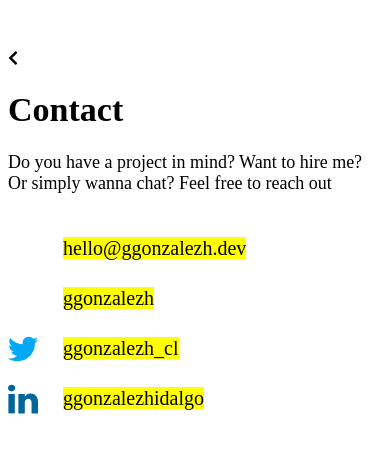
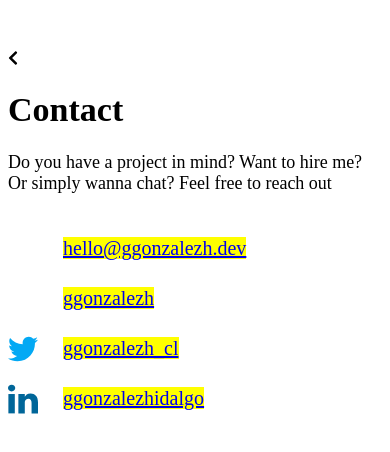
Before and after one commit to ggonzalezh/ggonzalezh-web, a Next.js app: page /Contact/Index in a window 390 px wide. Shown: the top 452 px of the page. Built offline with nearby package versions, Linux system fonts and the light colour scheme.

Commit message:
Test phone

```diff
--- a/components/Footer/Index.tsx
+++ b/components/Footer/Index.tsx
@@ -9,7 +9,6 @@
       <Layout>
         <Footer>
           <div style={{ textAlign: 'center' }}>
-            {' '}
             © {year} Guillermo González | All rights reserved
           </div>
         </Footer>
--- a/pages/Contact/Index.tsx
+++ b/pages/Contact/Index.tsx
@@ -46,7 +46,11 @@
                 <Image width={30} height={30} src={Email} />
               )}
               <span>
-                <mark>hello@ggonzalezh.dev</mark>
+                <mark>
+                  <a href={'mailto:hello@ggonzalezh.dev'}>
+                    hello@ggonzalezh.dev
+                  </a>
+                </mark>
               </span>
             </ContactDiv>
             <ContactDiv>
@@ -56,19 +60,37 @@
                 <Image width={30} height={30} src={Github} />
               )}
               <span>
-                <mark>ggonzalezh</mark>
+                <mark>
+                  <a href={'https://github.com/ggonzalezh'} target={'_blank'}>
+                    ggonzalezh
+                  </a>
+                </mark>
               </span>
             </ContactDiv>
             <ContactDiv>
               <Image width={30} height={30} src={Twitter} />
               <span>
-                <mark>ggonzalezh_cl</mark>
+                <mark>
+                  <a
+                    href={'https://twitter.com/ggonzalezh_cl'}
+                    target={'_blank'}
+                  >
+                    ggonzalezh_cl
+                  </a>
+                </mark>
               </span>
             </ContactDiv>
             <ContactDiv>
               <Image width={30} height={30} src={Linkedin} />
               <span>
-                <mark>ggonzalezhidalgo</mark>
+                <mark>
+                  <a
+                    href={'https://www.linkedin.com/in/ggonzalezhidalgo'}
+                    target={'_blank'}
+                  >
+                    ggonzalezhidalgo
+                  </a>
+                </mark>
               </span>
             </ContactDiv>
           </animated.div>
--- a/pages/index.tsx
+++ b/pages/index.tsx
@@ -28,7 +28,7 @@
         handleFunction={themeToggler}
       ></Toggle>
       <Home isLightMode={darkMode} />
-      <Footer />
+      <Footer></Footer>
     </ThemeProvider>
   )
 }
```
Also changed, not shown: pages/About/Index.tsx (+10 -1 lines), theme/globalStyles.jsx (+16 -3 lines).
